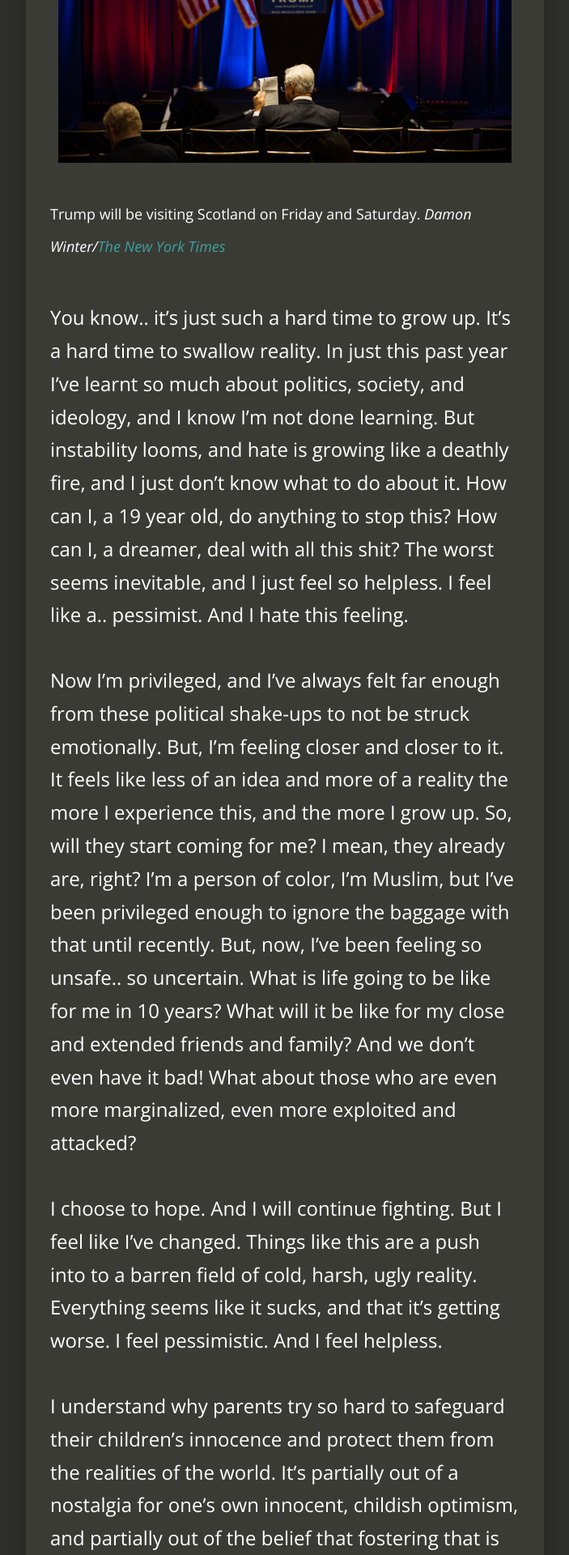
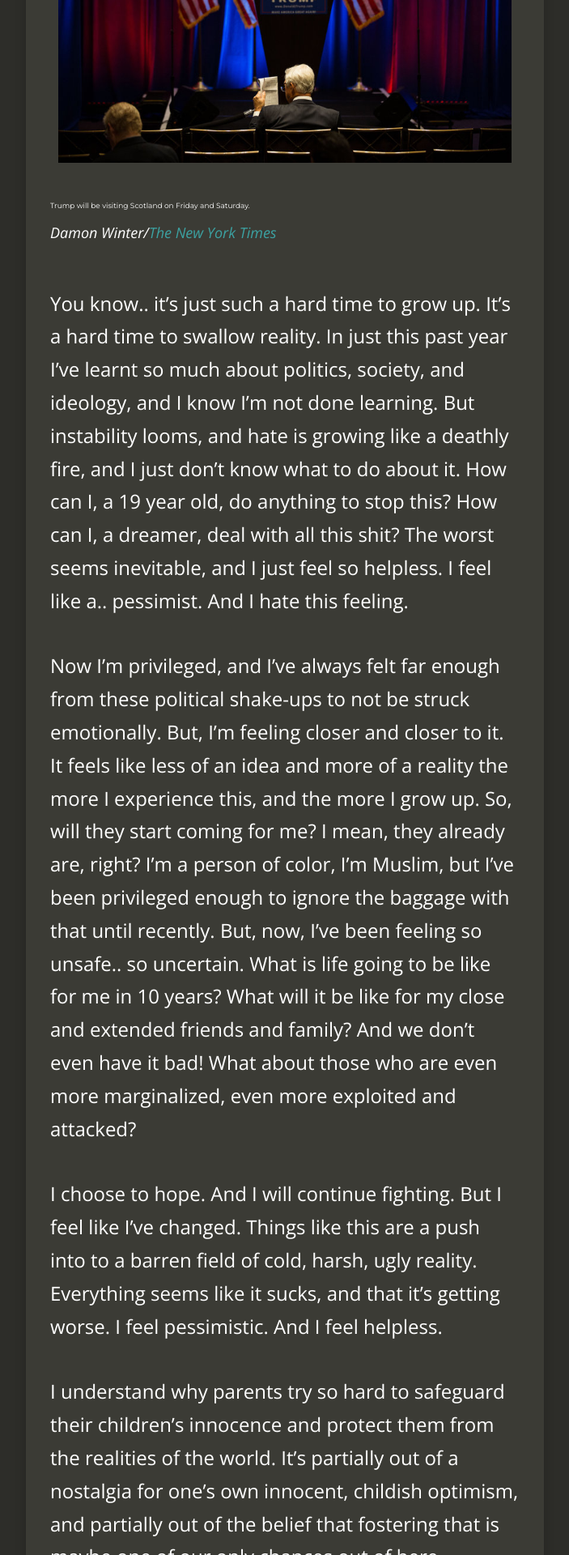
Before and after one commit to aamirazh/aamirazhar.me-backup, a Jekyll site: the page built from _posts/2016-06-24-pessimism.md, in a window 1280 px wide. Shown: the part 3685-5605 px from the top of the page at 81% size, without its empty margins (288-991 px from the left). Built offline with Jekyll 4.4.1, drawn with Linux system fonts in a browser that asks for light colours; nearby versions of some CDN libraries; comment, search, counter and statistics services are not loaded.

Commit message:
image caption formatting

```diff
--- a/_posts/2016-06-24-pessimism.md
+++ b/_posts/2016-06-24-pessimism.md
@@ -34,8 +34,9 @@ I don't know. I really don't. But I'm just scared. Things are getting increasing
 
 ![Trump-In-Scotland](/resources/images/06-24-2016/trump-scotland.jpg)
 
-<sup>Trump will be visiting Scotland on Friday and Saturday.
-*Damon Winter/<a href="http://www.nytimes.com/2016/06/24/us/politics/donald-trump-follows-a-good-day-with-a-trip-to-scotland.html">The New York Times</a>*</sup>
+###### <sup>Trump will be visiting Scotland on Friday and Saturday.</sup>
+
+<sup>*Damon Winter/<a href="http://www.nytimes.com/2016/06/24/us/politics/donald-trump-follows-a-good-day-with-a-trip-to-scotland.html">The New York Times</a>*</sup>
 
 You know.. it's just such a hard time to grow up. It's a hard time to swallow reality. In just this past year I've learnt so much about politics, society, and ideology, and I know I'm not done learning. But instability looms, and hate is growing like a deathly fire, and I just don't know what to do about it. How can I, a 19 year old, do anything to stop this? How can I, a dreamer, deal with all this shit? The worst seems inevitable, and I just feel so helpless. I feel like a.. pessimist. And I hate this feeling.
 
```
